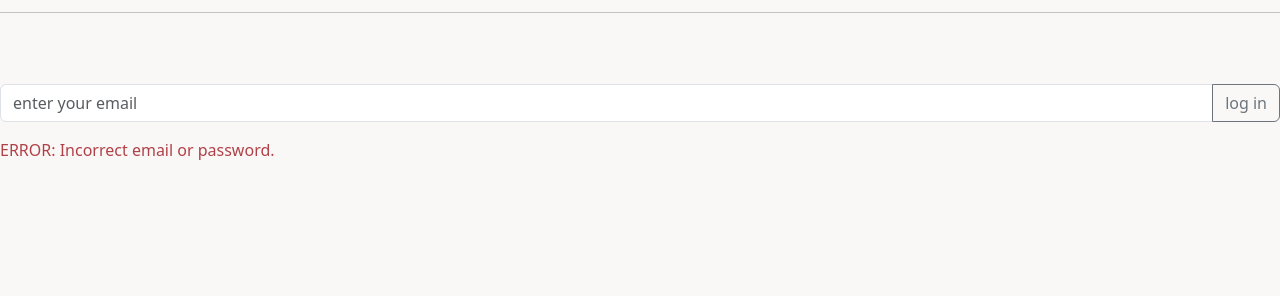
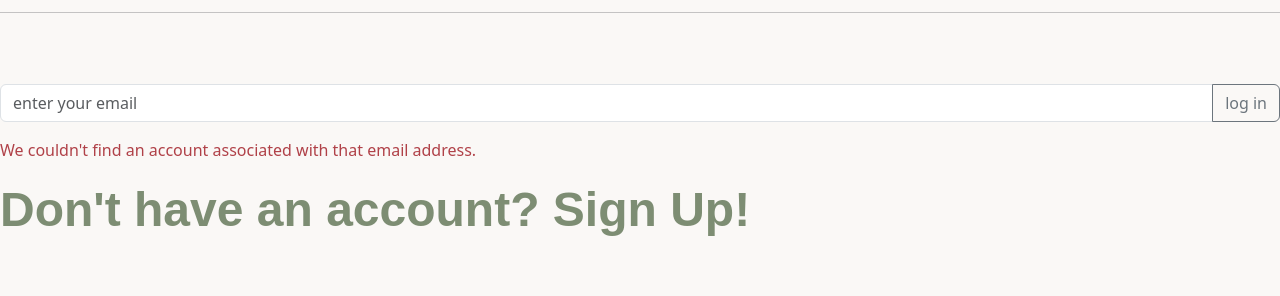
Before and after one commit to emi-ily/hoohacks24, a Flask app: template src/main/templates/login.html in a window 1280 px wide. Shown: the part 54-350 px from the top of the page. Run offline with Flask 3, Linux system fonts and the light colour scheme; the template is opened without the code that fills it, so the values that code supplies are empty.

Commit message:
error message update when you enter an incorrect email - lead to sign in

```diff
--- a/src/main/templates/login.html
+++ b/src/main/templates/login.html
@@ -14,7 +14,9 @@
     </div>
 </form>
 <div class="error-msg" style="visibility:{{ error }};">
-    ERROR: Incorrect email or password.
+    We couldn't find an account associated with that email address.
+    <br>
+    <a class="user-link" href="https://59223397842.propelauthtest.com/account">Don't have an account? Sign Up!</a>
 </div>
 {{ link }}
 {% endblock %}
```
